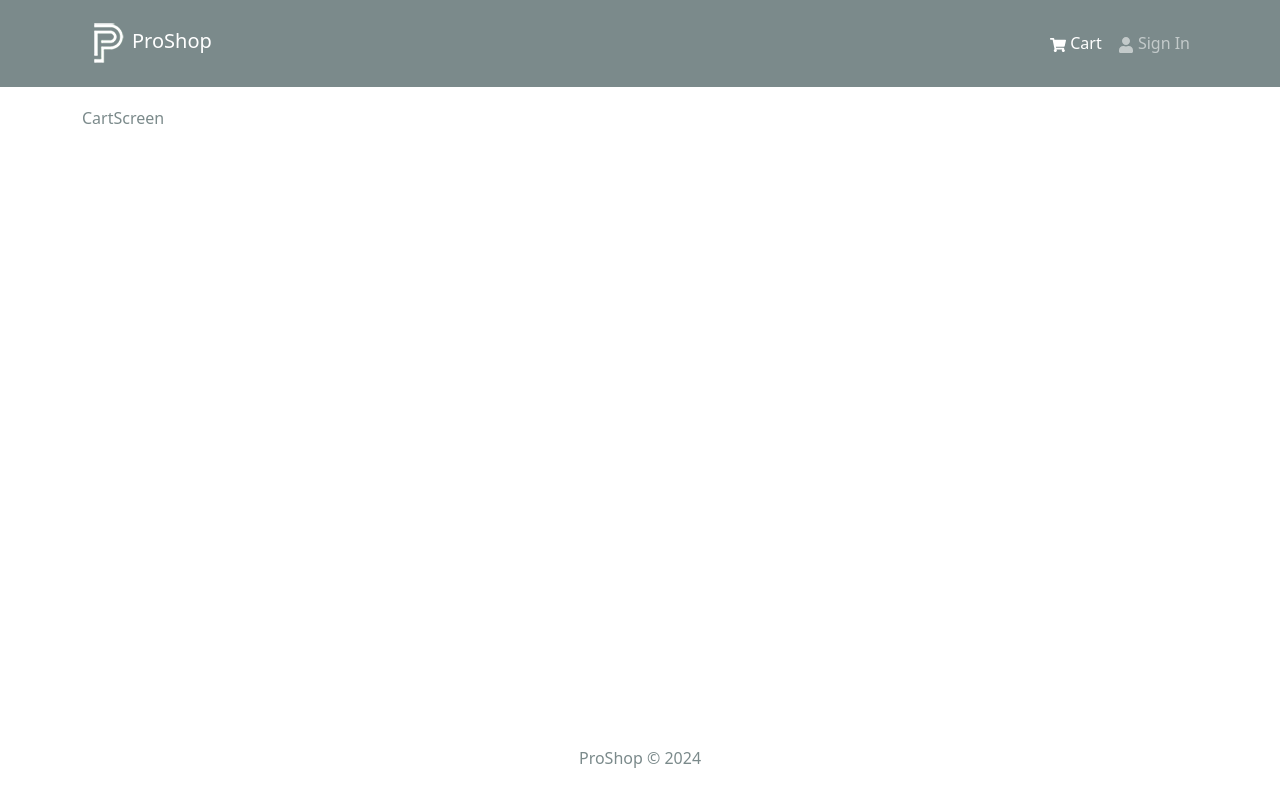
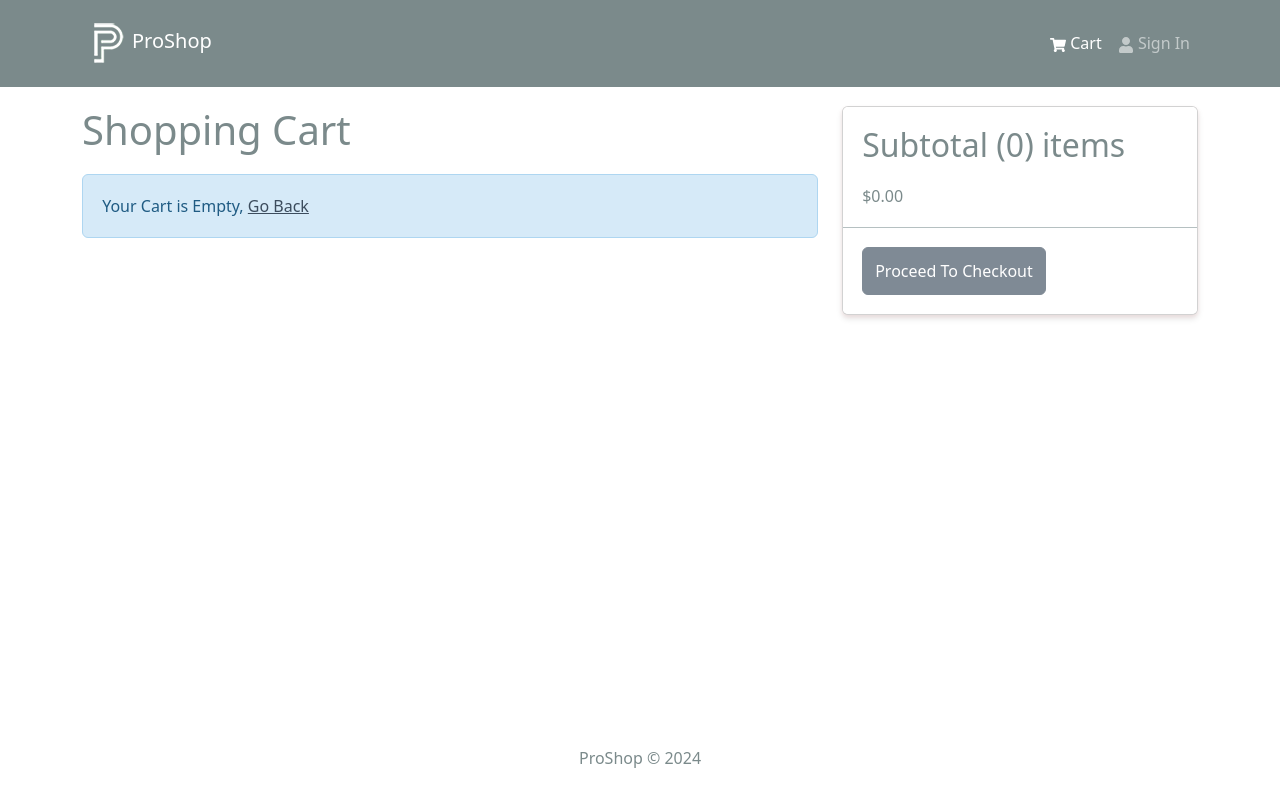
Before and after one commit to Yedidia-Bakuradze/ProShop, a React (Create React App) app in the folder frontend/: page /cart in a window 1280 px wide. Shown: the top 802 px of the page. Built offline with nearby package versions, Linux system fonts and the light colour scheme.

Commit message:
Cart screen add implementation

```diff
--- a/frontend/src/screens/CartScreen.jsx
+++ b/frontend/src/screens/CartScreen.jsx
@@ -8,14 +8,119 @@
     Button,
     Card
 } from 'react-bootstrap';
+import Messsage from '../components/Message';
 import { FaTrash } from 'react-icons/fa';
 import { useDispatch, useSelector } from 'react-redux';
+import { addToCart } from '../slices/cartSlice';
 
 const CartScreen = () => {
     const navigate = useNavigate();
     const dispatch = useDispatch();
 
-    return <div>CartScreen</div>;
+    const cart = useSelector((state) => state.cart);
+    const { cartItems } = cart;
+
+    const addToCartHandler = async (prodcut, qty) => {
+        dispatch(addToCart({ ...prodcut, qty }));
+    };
+
+    return (
+        <Row>
+            <Col md={8}>
+                <h1 style={{ marginBottom: '20px' }}>Shopping Cart</h1>
+                {cartItems.length === 0 ? (
+                    <Messsage>
+                        Your Cart is Empty, <Link to="/">Go Back</Link>
+                    </Messsage>
+                ) : (
+                    <ListGroup variant="flush">
+                        {cartItems.map((item) => (
+                            <ListGroup.Item key={item._id}>
+                                <Row>
+                                    <Col md={2}>
+                                        <Image
+                                            src={item.image}
+                                            alt={item.name}
+                                            fluid
+                                            rounded
+                                        />
+                                    </Col>
+                                    <Col md={3}>
+                                        <Link to={`/product/${item._id}`}>
+                                            {item.name}
+                                        </Link>
+                                    </Col>
+                                    <Col md={2}>${item.price}</Col>
+                                    <Col md={2}>
+                                        <Form.Control
+                                            as="select"
+                                            value={item.qty}
+                                            onChange={(e) => {
+                                                addToCartHandler(
+                                                    item,
+                                                    Number(e.target.value)
+                                                );
+                                            }}
+                                        >
+                                            {[
+                                                ...Array(
+                                                    item.countInStock
+                                                ).keys()
+                                            ].map((x) => (
+                                                <option
+                                                    key={x + 1}
+                                                    value={x + 1}
+                                                >
+                                                    {x + 1}
+                                                </option>
+                                            ))}
+                                        </Form.Control>
+                                    </Col>
+                                    <Col md={2}>
+                                        <Button type="button" variant="light">
+                                            <FaTrash />
+                                        </Button>
+                                    </Col>
+                                </Row>
+                            </ListGroup.Item>
+                        ))}
+                    </ListGroup>
+                )}
+            </Col>
+            <Col md={4}>
+                <Card>
+                    <ListGroup variant="flush">
+                        <ListGroup.Item>
+                            <h2>
+                                Subtotal (
+                                {cartItems.reduce(
+                                    (acc, item) => acc + item.qty,
+                                    0
+                                )}
+                                ) items
+                            </h2>
+                            $
+                            {cartItems
+                                .reduce(
+                                    (acc, item) => acc + item.qty * item.price,
+                                    0
+                                )
+                                .toFixed(2)}
+                        </ListGroup.Item>
+                        <ListGroup.Item>
+                            <Button
+                                type="button"
+                                className="btn-block"
+                                disabled={cartItems.length <= 0}
+                            >
+                                Proceed To Checkout
+                            </Button>
+                        </ListGroup.Item>
+                    </ListGroup>
+                </Card>
+            </Col>
+        </Row>
+    );
 };
 
 export default CartScreen;
```
